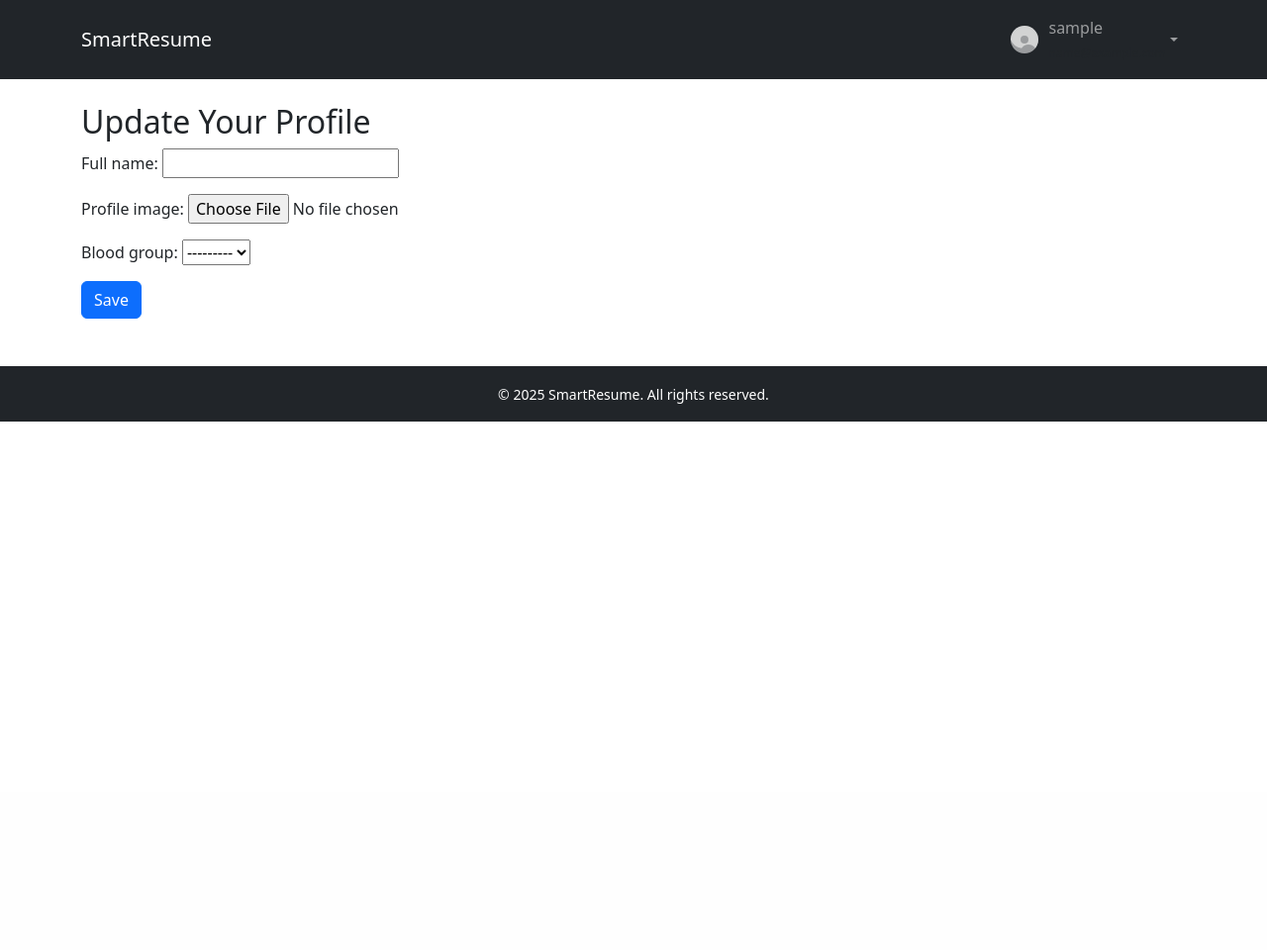
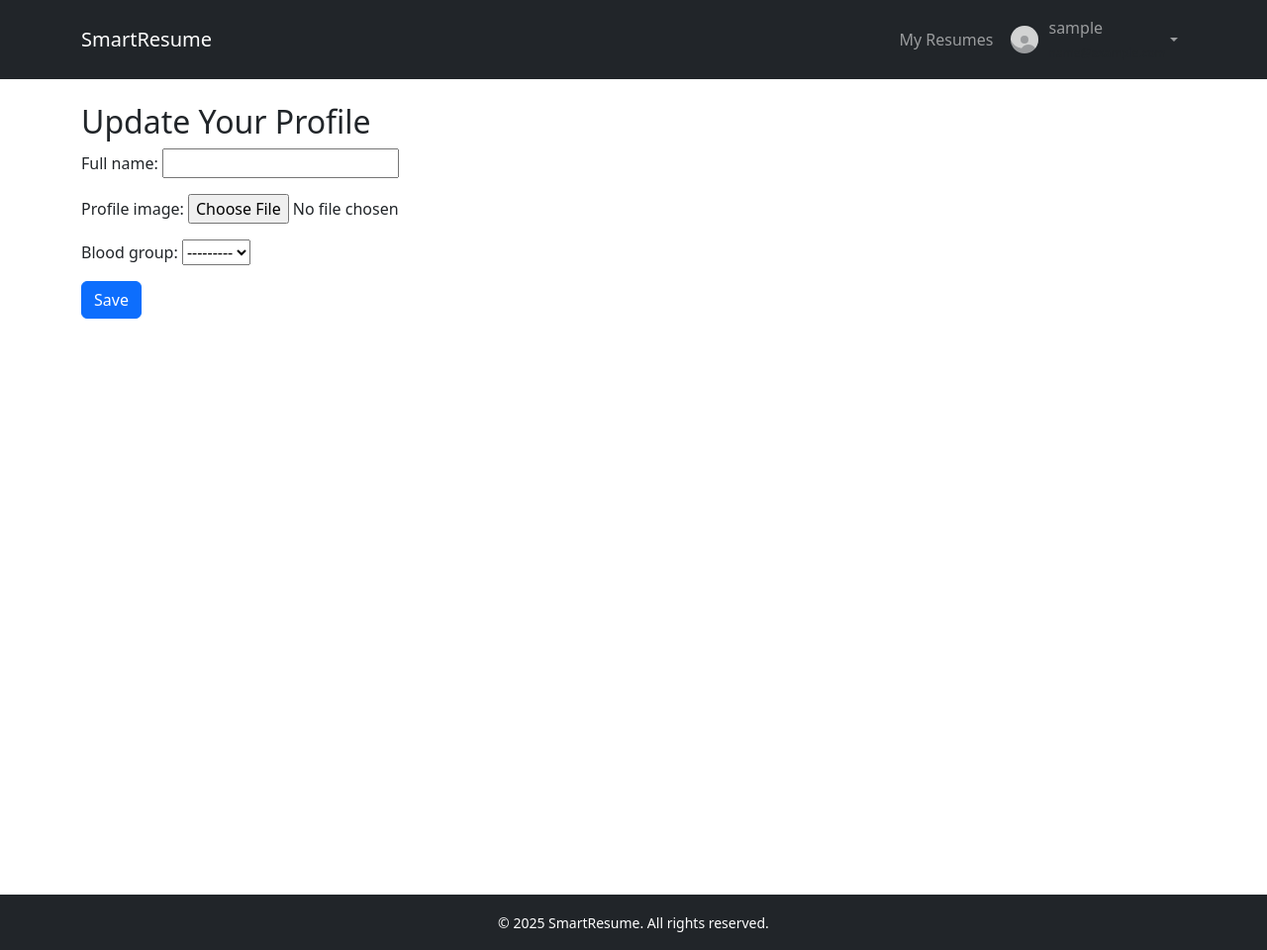
Before and after one commit to Mamun8854/resume-builder, a Django app: page /accounts/profile/update/ in a window 1280 px wide. Shown: the whole page at 99% size. Before the commit the page ends 426 px from the top, so only its background shows below. Run offline with Django 3.2, Linux system fonts and the light colour scheme; the visitor is signed in with stand-in values (Sample User, id 1).

Commit message:
feat: add resume list on nav and add jquer cdn

```diff
--- a/resumes/templates/base.html
+++ b/resumes/templates/base.html
@@ -3,12 +3,24 @@
 <head>
     <meta charset="UTF-8">
     <meta name="viewport" content="width=device-width, initial-scale=1.0">
-    <title>{% block title %}SmartResume{% endblock %}</title>
+    <title>
+        {% block title %} {% endblock %} | SmartResume
+    </title>
 
     <!-- Bootstrap 5 CSS CDN -->
     <link href="https://cdn.jsdelivr.net/npm/bootstrap@5.3.0/dist/css/bootstrap.min.css" rel="stylesheet">
+    <!-- Font Awesome CDN -->
+    <link rel="stylesheet" href="https://cdnjs.cloudflare.com/ajax/libs/font-awesome/6.5.0/css/all.min.css" integrity="sha512-Hd5FbEejh5ppGzh78TDh6iQJRCIGkkzZBdGe3uL5nkkPmlLOc6ByM+H+fVp4qG7OXIT9uqlH+xXWz3azV0pt9g==" crossorigin="anonymous" referrerpolicy="no-referrer" />
 
     {% block extra_head %}{% endblock %}
+    {% block extra_css %}
+        <style>
+            .fullscreen-min {
+                min-height: 100vh;
+            }
+
+        </style>
+    {% endblock %}
 </head>
 <body>
     <!-- Navbar -->
@@ -21,7 +33,10 @@
             <div class="collapse navbar-collapse" id="navbarNav">
                 <ul class="navbar-nav ms-auto align-items-center">
                     {% if user.is_authenticated %}
-                        <!-- Profile dropdown -->
+                    <!-- Profile dropdown -->
+                        <li class="nav-item">
+                            <a class="nav-link" href="{% url 'resume_list' %}">My Resumes</a>
+                        </li>
                         <li class="nav-item dropdown">
                             <a class="nav-link dropdown-toggle d-flex align-items-center" href="#" role="button" data-bs-toggle="dropdown" aria-expanded="false">
                                 <!-- Profile image -->
@@ -76,7 +91,7 @@
     </nav>
 
     <!-- Main Content -->
-    <div class="container py-4">
+    <div class="container py-4 fullscreen-min ">
         {% block content %}
         {% endblock %}
     </div>
@@ -88,6 +103,8 @@
 
     <!-- Bootstrap JS CDN -->
     <script src="https://cdn.jsdelivr.net/npm/bootstrap@5.3.0/dist/js/bootstrap.bundle.min.js"></script>
+    <!-- jQuery (for formset JS) -->
+    <script src="https://code.jquery.com/jquery-3.6.0.min.js"></script>
     {% block extra_scripts %}{% endblock %}
 </body>
 </html>
```
